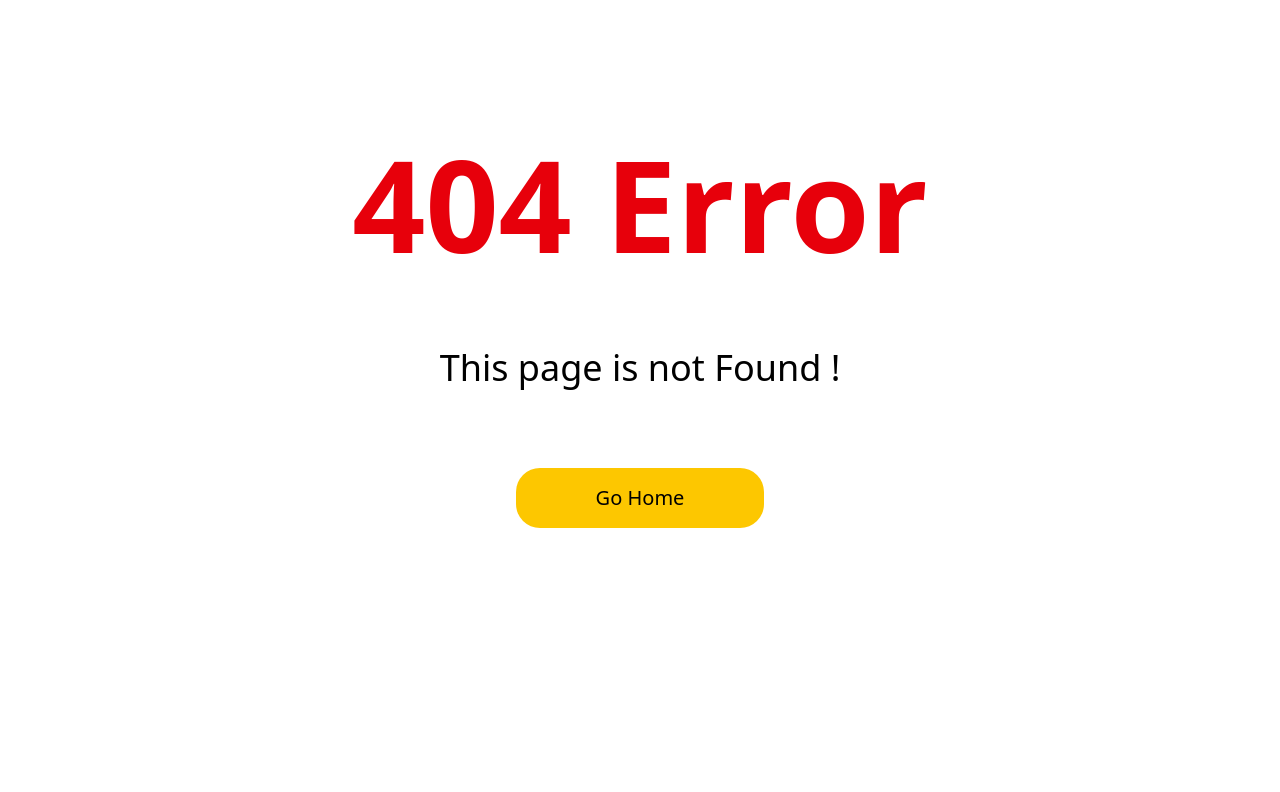
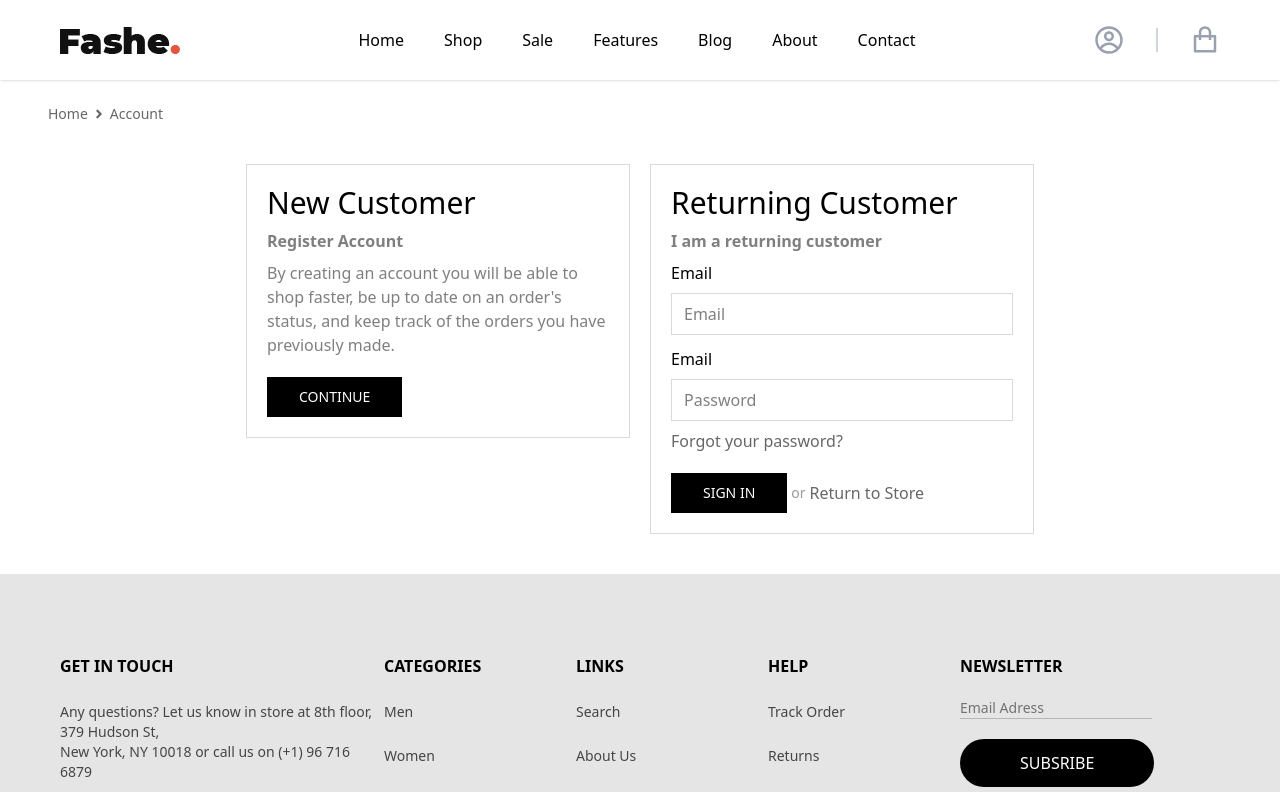
Before and after one commit to aymen-abbad-andaloussi/aymen-abbad-andaloussi-final-project-react, a React (Vite) app: page /Profile in a window 1280 px wide. Before the commit this address had no page. Shown: the top 792 px of the page. Built offline with nearby package versions, Linux system fonts and the light colour scheme.

Commit message:
finish profile

```diff
--- a/src/App.jsx
+++ b/src/App.jsx
@@ -9,6 +9,9 @@ import About from "./pages/About";
 import Contact from "./pages/Contact";
 import PageError from "./pages/PageError";
 import DetailBlog from "./pages/DetailBlog";
+import Profile from "./pages/Profile";
+import Register from "./pages/Register";
+import CreatAccount from "./pages/CreatAccount";
 
 function App() {
   return (
@@ -16,6 +19,9 @@ function App() {
       <Routes>
         <Route path="/*" element={<PageError />} />
         <Route path="/" element={<Home />} />
+        <Route path="/Profile" element={<Profile />} />
+        <Route path="/Register" element={<Register />} />
+        <Route path="/CreatAccount" element={<CreatAccount />} />
         <Route path="/Shop" element={<Shop />} />
         <Route path="/Sale" element={<Sale />} />
         <Route path="/Features" element={<Features />} />
--- /dev/null
+++ b/src/Components/CompCreatAccount.jsx
@@ -0,0 +1,85 @@
+import { FaAngleRight } from "react-icons/fa";
+import { MdPerson } from "react-icons/md";
+import { Link } from "react-router-dom";
+
+export default function CompCreatAccount() {
+  return (
+    <div className="mt-[13vh] mb-10 w-full h-fit ">
+      <div className=" mb-10 flex text-black/60 text-sm items-center w-fit pl-12 gap-1">
+        <Link className="hover:text-red-700 transition" to="/">
+          Home
+        </Link>
+        <FaAngleRight />
+        <Link className="hover:text-red-700 transition" to="/Profile">
+          Account
+        </Link>
+      </div>
+      <div className="w-full h-fit flex justify-center ">
+        <div className="w-[50vw]  ">
+          <div className="flex flex-col gap-2 pb-3">
+            <h1 className="text-4xl ">Creat Account</h1>
+            <h2 className=" text-lg">Your Personal Details</h2>
+          </div>
+          <form action="" className="flex flex-col gap-3 pl-5">
+            <div className="flex flex-col gap-2">
+              <label htmlFor="firstName" className="font-light">
+                First Name
+              </label>
+              <input
+                placeholder="First Name"
+                type="text"
+                name="firstName"
+                className="outline-0 border border-black/15 px-3 py-2 w-full"
+              />
+            </div>
+            <div className="flex flex-col gap-2">
+              <label htmlFor="lastName" className="font-light">
+                Last Name
+              </label>
+              <input
+                placeholder="Last Name"
+                type="text"
+                name="lastName"
+                className="outline-0 border border-black/15 px-3 py-2 w-full"
+              />
+            </div>
+            <div className="flex flex-col gap-2">
+              <label htmlFor="email" className="font-light">
+                Email
+              </label>
+              <input
+                placeholder="Email"
+                type="email"
+                name="email"
+                className="outline-0 border border-black/15 px-3 py-2 w-full"
+              />
+            </div>
+            <div className="flex flex-col gap-2">
+              <label htmlFor="password" className="font-light">
+                Email
+              </label>
+              <input
+                placeholder="Password"
+                name="pasword"
+                type="password"
+                className="outline-0 border border-black/15 px-3 py-2 w-full"
+              />
+              <p className="text-black/60 hover:text-red-700 cursor-pointer ">
+                Forgot your password?
+              </p>
+            </div>
+            <div className="flex items-center gap-1 pt-2">
+              <button className="w-fit bg-black flex items-center gap-1 text-white font-light text-sm py-2.5 px-8 cursor-pointer ">
+                <MdPerson className="text-gray-100 text-lg" /> CREATE
+              </button>
+              <span className="text-sm text-black/40">or</span>
+              <Link to="/" className="text-black/60 hover:text-red-700">
+                Return to Store
+              </Link>
+            </div>
+          </form>
+        </div>
+      </div>
+    </div>
+  );
+}
--- a/src/Components/Nav.jsx
+++ b/src/Components/Nav.jsx
@@ -1,8 +1,7 @@
-import { Link } from "react-router-dom"
-import { logoNav } from "../assets/imagesFile/Images"
-import Home from "../pages/Home"
-import { CgProfile } from "react-icons/cg"
-import { RiShoppingBagLine } from "react-icons/ri"
+import { Link } from "react-router-dom";
+import { logoNav } from "../assets/imagesFile/Images";
+import { CgProfile } from "react-icons/cg";
+import { RiShoppingBagLine } from "react-icons/ri";
 
 export default function Nav() {
   return (
@@ -11,19 +10,35 @@ export default function Nav() {
         <img src={logoNav} alt="logo image nav" className="" />
       </Link>
       <div className="flex items-center gap-10">
-        <Link to="/">Home</Link>
-        <Link to="/Shop">Shop</Link>
-        <Link to="/Sale">Sale</Link>
-        <Link to="/Features">Features</Link>
-        <Link to="/Blog">Blog</Link>
-        <Link to="/About">About</Link>
-        <Link to="/Contact">Contact</Link>
+        <Link className="hover:text-red-700 transition-colors" to="/">
+          Home
+        </Link>
+        <Link className="hover:text-red-700 transition-colors" to="/Shop">
+          Shop
+        </Link>
+        <Link className="hover:text-red-700 transition-colors" to="/Sale">
+          Sale
+        </Link>
+        <Link className="hover:text-red-700 transition-colors" to="/Features">
+          Features
+        </Link>
+        <Link className="hover:text-red-700 transition-colors" to="/Blog">
+          Blog
+        </Link>
+        <Link className="hover:text-red-700 transition-colors" to="/About">
+          About
+        </Link>
+        <Link className="hover:text-red-700 transition-colors" to="/Contact">
+          Contact
+        </Link>
       </div>
       <div className="flex items-center gap-8">
-        <CgProfile className="text-3xl text-gray-400 " />
+        <Link to="/Profile">
+          <CgProfile className="text-3xl text-gray-400 " />
+        </Link>
         <div className="h-6 w-[2px] bg-gray-300 "></div>
         <RiShoppingBagLine className="text-3xl text-gray-400 " />
       </div>
     </nav>
-  )
+  );
 }
--- /dev/null
+++ b/src/Components/Signin.jsx
@@ -0,0 +1,48 @@
+import { Link } from "react-router-dom";
+
+export default function Signin() {
+  return (
+    <div className="w-[30vw] border p-5 flex flex-col gap-2 border-black/15 ">
+      <h1 className="text-3xl ">Returning Customer</h1>
+      <h2 className="text-black/50 font-bold">I am a returning customer</h2>
+      <div className="w-full h-fit ">
+        <form action="" className="flex flex-col gap-3">
+          <div className="flex flex-col gap-2">
+            <label htmlFor="email" className="font-light">
+              Email
+            </label>
+            <input
+              placeholder="Email"
+              type="email"
+              name="email"
+              className="outline-0 border border-black/15 px-3 py-2 w-full"
+            />
+          </div>
+          <div className="flex flex-col gap-2">
+            <label htmlFor="password" className="font-light">
+              Email
+            </label>
+            <input
+              placeholder="Password"
+              name="pasword"
+              type="password"
+              className="outline-0 border border-black/15 px-3 py-2 w-full"
+            />
+            <p className="text-black/60 hover:text-red-700 cursor-pointer ">
+              Forgot your password?
+            </p>
+          </div>
+          <div className="flex items-center gap-1 pt-2">
+            <button className="w-fit bg-black text-white font-light text-sm py-2.5 px-8 cursor-pointer ">
+              SIGN IN
+            </button>
+            <span className="text-sm text-black/40">or</span>
+            <Link to="/" className="text-black/60 hover:text-red-700">
+              Return to Store
+            </Link>
+          </div>
+        </form>
+      </div>
+    </div>
+  );
+}
--- /dev/null
+++ b/src/pages/CreatAccount.jsx
@@ -0,0 +1,13 @@
+import CompCreatAccount from "../Components/CompCreatAccount";
+import Footer from "../Components/Footer";
+import Nav from "../Components/Nav";
+
+export default function CreatAccount() {
+  return (
+    <>
+      <Nav />
+      <CompCreatAccount />
+      <Footer />
+    </>
+  );
+}
--- /dev/null
+++ b/src/pages/Profile.jsx
@@ -0,0 +1,28 @@
+import { Link } from "react-router-dom";
+import Footer from "../Components/Footer";
+import Nav from "../Components/Nav";
+import Register from "./Register";
+import Signin from "../Components/Signin";
+import { FaAngleRight } from "react-icons/fa";
+
+export default function Profile() {
+  return (
+    <>
+      <Nav />
+      <div className="mt-[13vh] mb-10 flex text-black/60 text-sm items-center w-fit pl-12 gap-1">
+        <Link className="hover:text-red-700 transition" to="/">
+          Home
+        </Link>
+        <FaAngleRight />
+        <Link className="hover:text-red-700 transition" to="/Profile">
+          Account
+        </Link>
+      </div>
+      <div className="w-full h-fit flex gap-5 justify-center mb-10 ">
+        <Register />
+        <Signin />
+      </div>
+      <Footer />
+    </>
+  );
+}
--- /dev/null
+++ b/src/pages/Register.jsx
@@ -0,0 +1,16 @@
+import { Link } from "react-router-dom";
+
+export default function Register() {
+  return (
+    <div className="w-[30vw] border p-5 flex flex-col gap-2 border-black/15 h-fit ">
+      <h1 className="text-3xl ">New Customer</h1>
+      <h2 className="text-black/50 font-bold">Register Account</h2>
+      <p className="text-black/50 pb-3">
+        By creating an account you will be able to shop faster, be up to date on
+        an order's status, and keep track of the orders you have previously
+        made.
+      </p>
+      <Link to="/CreatAccount" className="w-fit bg-black text-white font-light text-sm py-2.5 px-8 ">CONTINUE</Link>
+    </div>
+  );
+}
```
